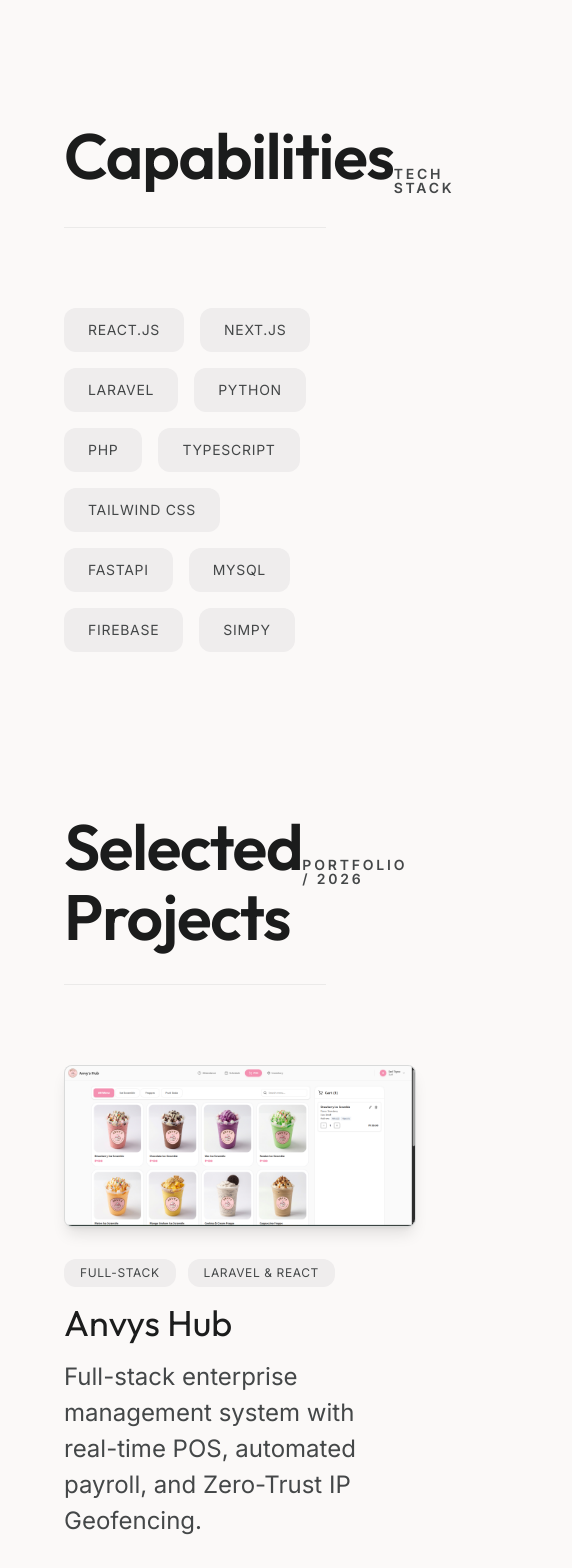
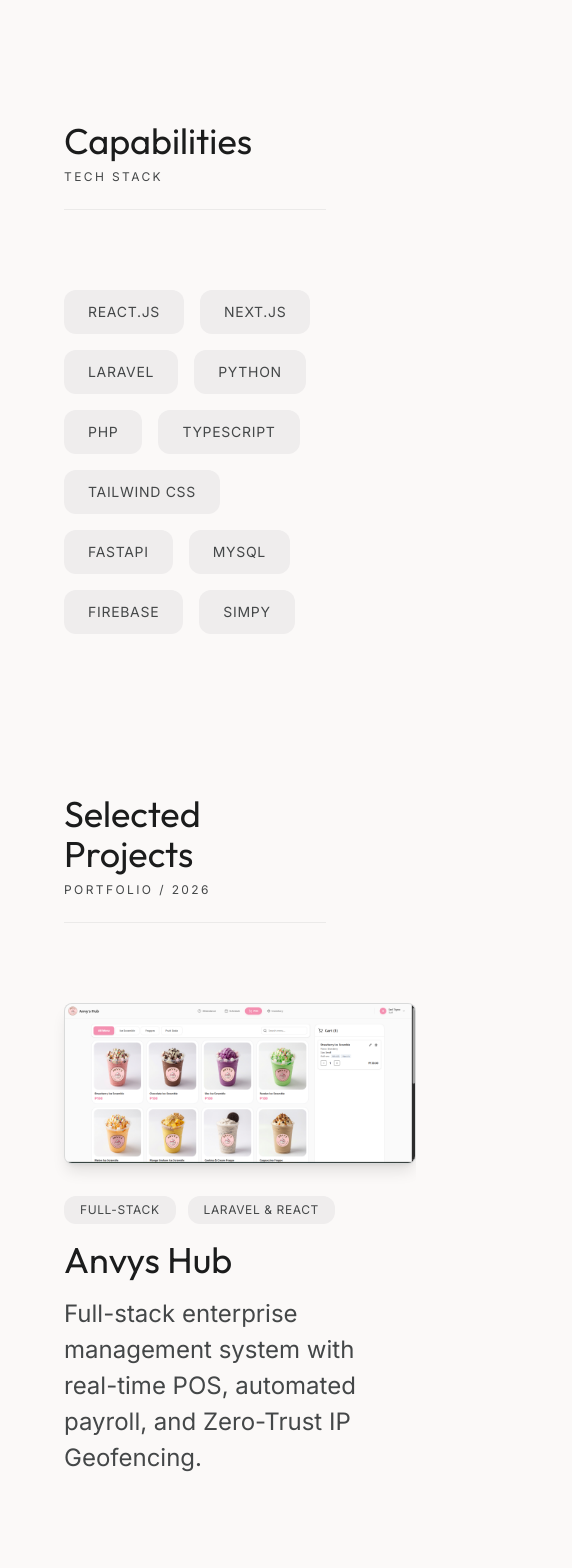
Before and after one commit to dafuqer-kentaro/Portfolio, a Next.js app: page / in a window 390 px wide. Shown: the part 1700-3268 px from the top of the page, 572 px wide, since content can reach past the window. Built offline with nearby package versions, Linux system fonts and the light colour scheme.

Commit message:
fix: change section header layouts to vertical stack on mobile to prevent overlap

```diff
--- a/src/app/page.tsx
+++ b/src/app/page.tsx
@@ -57,9 +57,9 @@
 
         {/* Technical Skills Section */}
         <section className="px-margin-desktop max-w-container-max mx-auto pb-stack-xl">
-          <div className="flex justify-between items-baseline mb-stack-lg border-b border-outline-variant/30 pb-8">
-            <h2 className="font-headline-lg text-headline-lg">Capabilities</h2>
-            <span className="font-label-md text-label-md text-on-surface-variant uppercase tracking-[0.2em]">Tech Stack</span>
+          <div className="flex flex-col sm:flex-row sm:justify-between items-start sm:items-baseline gap-2 sm:gap-0 mb-stack-lg border-b border-outline-variant/30 pb-6 sm:pb-8">
+            <h2 className="font-headline-lg text-4xl md:text-5xl lg:text-headline-lg">Capabilities</h2>
+            <span className="font-label-md text-xs sm:text-label-md text-on-surface-variant uppercase tracking-[0.2em]">Tech Stack</span>
           </div>
           <div className="flex flex-wrap gap-4">
             {["React.js", "Next.js", "Laravel", "Python", "PHP", "TypeScript", "Tailwind CSS", "FastAPI", "MySQL", "Firebase", "SimPy"].map((skill) => (
@@ -72,9 +72,9 @@
 
         {/* Featured Work Section */}
         <section id="work" className="px-margin-desktop max-w-container-max mx-auto pb-stack-xl">
-          <div className="flex justify-between items-baseline mb-stack-lg border-b border-outline-variant/30 pb-8">
-            <h2 className="font-headline-lg text-headline-lg">Selected Projects</h2>
-            <span className="font-label-md text-label-md text-on-surface-variant uppercase tracking-[0.2em]">Portfolio / {new Date().getFullYear()}</span>
+          <div className="flex flex-col sm:flex-row sm:justify-between items-start sm:items-baseline gap-2 sm:gap-0 mb-stack-lg border-b border-outline-variant/30 pb-6 sm:pb-8">
+            <h2 className="font-headline-lg text-4xl md:text-5xl lg:text-headline-lg">Selected Projects</h2>
+            <span className="font-label-md text-xs sm:text-label-md text-on-surface-variant uppercase tracking-[0.2em]">Portfolio / {new Date().getFullYear()}</span>
           </div>
 
           <div className="grid grid-cols-12 gap-x-gutter gap-y-stack-xl">
@@ -142,9 +142,9 @@
 
         {/* Certifications Section */}
         <section className="px-margin-desktop max-w-container-max mx-auto pb-stack-xl">
-          <div className="flex justify-between items-baseline mb-stack-lg border-b border-outline-variant/30 pb-8">
-            <h2 className="font-headline-lg text-headline-lg">Certifications</h2>
-            <span className="font-label-md text-label-md text-on-surface-variant uppercase tracking-[0.2em]">Credentials</span>
+          <div className="flex flex-col sm:flex-row sm:justify-between items-start sm:items-baseline gap-2 sm:gap-0 mb-stack-lg border-b border-outline-variant/30 pb-6 sm:pb-8">
+            <h2 className="font-headline-lg text-4xl md:text-5xl lg:text-headline-lg">Certifications</h2>
+            <span className="font-label-md text-xs sm:text-label-md text-on-surface-variant uppercase tracking-[0.2em]">Credentials</span>
           </div>
 
           <div className="grid grid-cols-12 gap-x-gutter gap-y-stack-xl">
```
